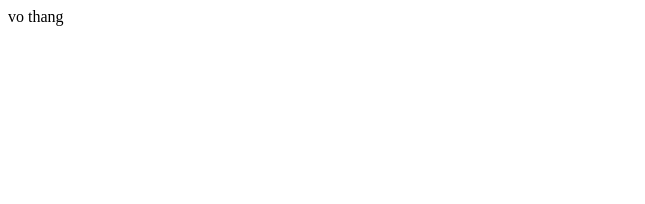
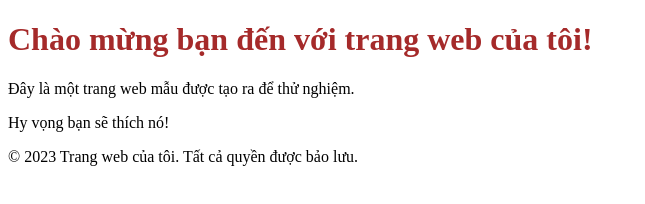
Before and after one commit to voothang/daan-1, a plain HTML site: page index.html in a window 1280 px wide. Shown: the whole page, without its empty margins (0-645 px from the left). Drawn offline with Linux system fonts and the light colour scheme.

Commit message:
Cập nhật nội dung index.html

```diff
--- a/index.html
+++ b/index.html
@@ -1 +1,22 @@
-vo thang
+<!DOCTYPE html>
+<html lang="vi">
+  <head>
+    <meta charset="UTF-8" />
+    <meta name="viewport" content="width=device-width, initial-scale=1.0" />
+    <title>website cua vo thang</title>
+  </head>
+  <body>
+    <h1 style="color: brown">Chào mừng bạn đến với trang web của tôi!</h1>
+    <p>Đây là một trang web mẫu được tạo ra để thử nghiệm.</p>
+    <p>Hy vọng bạn sẽ thích nó!</p>
+    <footer>
+      <p>© 2023 Trang web của tôi. Tất cả quyền được bảo lưu.</p>
+    </footer>
+    <script>
+      console.log("Chào mừng bạn đến với trang web của tôi!");
+      document.querySelector("h1").addEventListener("click", function () {
+        alert("Bạn đã nhấp vào tiêu đề!");
+      });
+    </script>
+  </body>
+</html>
```
